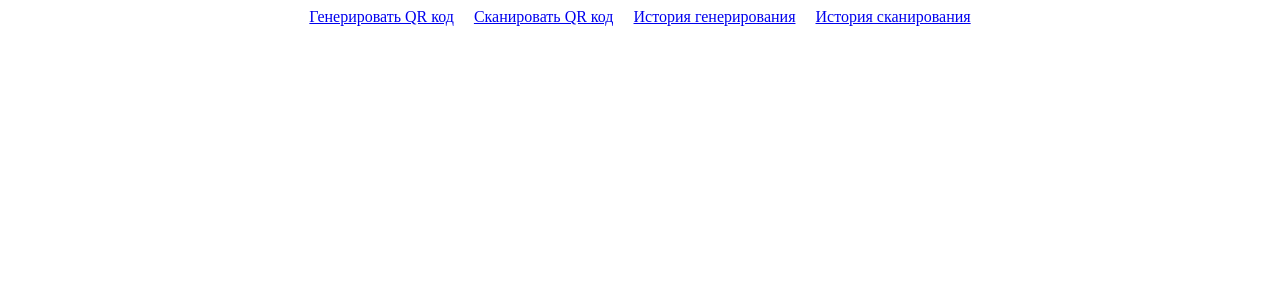
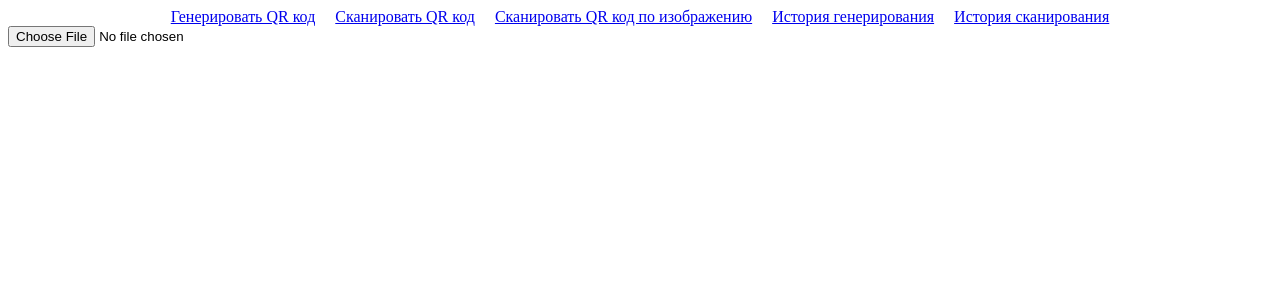
Before and after one commit to malinov1y/qr-code, a React (Vite) app: page /qr-code/scanImage in a window 1280 px wide. Shown: the top 300 px of the page. Built offline with nearby package versions, Linux system fonts and the light colour scheme.

Commit message:
add: scan image

```diff
--- a/package.json
+++ b/package.json
@@ -10,6 +10,7 @@
     "preview": "vite preview"
   },
   "dependencies": {
+    "jsqr": "^1.4.0",
     "qrcode.react": "^3.1.0",
     "react": "18.3.1",
     "react-dom": "18.3.1",
--- a/src/Layout.jsx
+++ b/src/Layout.jsx
@@ -4,6 +4,7 @@ import { QrCodeGenerator } from './components/Generate/QrCodeGenerator';
 import { QrCodeScanner } from './components/Scan/QrCodeScanner';
 import { GenerateHistory } from './components/GenerateHistory';
 import { ScanHistory } from './components/ScanHistory';
+import { QrCodeScanImage } from './components/Scan/QrCodeScanImage'
 
 const Layout = () => {
     return (
@@ -13,6 +14,7 @@ const Layout = () => {
             <Routes>
                 <Route path="/qr-code/generate" element={<QrCodeGenerator />} />
                 <Route path="/qr-code/scan" element={<QrCodeScanner />} />
+                <Route path="/qr-code/scanImage" element={<QrCodeScanImage />} />
                 <Route path="/qr-code/generateHistory" element={<GenerateHistory />} />
                 <Route path="/qr-code/scanHistory" element={<ScanHistory />} />
             </Routes>
--- a/src/components/Navigation/Navigation.jsx
+++ b/src/components/Navigation/Navigation.jsx
@@ -6,6 +6,7 @@ export const Navigation = () => {
         <nav className={s.container}>
             <Link to="/qr-code/generate">Генерировать QR код</Link>
             <Link to="/qr-code/scan">Сканировать QR код</Link>
+            <Link to="/qr-code/scanImage">Сканировать QR код по изображению</Link>
             <Link to="/qr-code/generateHistory">История генерирования</Link>
             <Link to="/qr-code/scanHistory">История сканирования</Link>
         </nav>
--- /dev/null
+++ b/src/components/Scan/QrCodeScanImage.jsx
@@ -0,0 +1,61 @@
+import { useState } from 'react';
+import { SCAN_DATA } from '../../constants';
+import jsQR from 'jsqr';
+
+export const QrCodeScanImage = () => {
+    const [scanned, setScanned] = useState(null);
+
+    const handleImageUpload = (event) => {
+        const file = event.target.files[0];
+        if (file) {
+            const reader = new FileReader();
+            reader.onloadend = () => {
+                const image = new Image();
+                image.src = reader.result;
+                image.onload = () => {
+                    const canvas = document.createElement('canvas');
+                    const context = canvas.getContext('2d');
+                    canvas.width = image.width;
+                    canvas.height = image.height;
+                    context.drawImage(image, 0, 0, image.width, image.height);
+
+                    const imageData = context.getImageData(0, 0, canvas.width, canvas.height);
+                    const code = jsQR(imageData.data, imageData.width, imageData.height);
+
+                    if (code) {
+                        const result = code.data;
+
+                        const prevData = JSON.parse(localStorage.getItem(SCAN_DATA) || '[]');
+
+                        if (!prevData.includes(result)) {
+                            setScanned(result);
+                            localStorage.setItem(
+                                SCAN_DATA,
+                                JSON.stringify([...prevData, result])
+                            );
+                        } else {
+                            setScanned('Этот QR код уже был сканирован');
+                        }
+                    } else {
+                        setScanned('QR код не найден');
+                    }
+                };
+            };
+            reader.readAsDataURL(file);
+        }
+    };
+
+    return (
+        <div>
+            <input
+                type="file"
+                accept="image/*" // позволяет выбирать только изображения
+                onChange={handleImageUpload}
+                className="uploadInput"
+            />
+            {scanned && (
+                <p>{scanned}</p>
+            )}
+        </div>
+    );
+};
--- a/src/components/Scan/QrCodeScanner.jsx
+++ b/src/components/Scan/QrCodeScanner.jsx
@@ -28,16 +28,11 @@ export const QrCodeScanner = () => {
                 constraints={{ facingMode: 'environment' }}
                 scanDelay={1000}
                 onResult={scanHandler}
-                containerStyle={{width: '400px'}}
+                containerStyle={{ width: '400px' }}
             />
-            <a
-                href={scanned}
-                target="_blank"
-                rel="noopener noreferrer"
-                className={s.result}
-            >
-                {scanned}
-            </a>
+            {scanned && (
+                <p className={s.result}>{scanned}</p>
+            )}
         </div>
     );
 };
```
Also changed, not shown: 1 other file (tests, documents, lock files or other folders).
